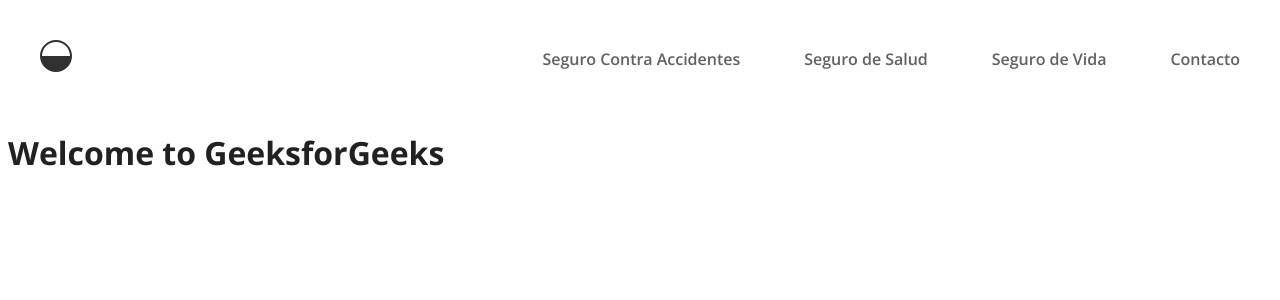
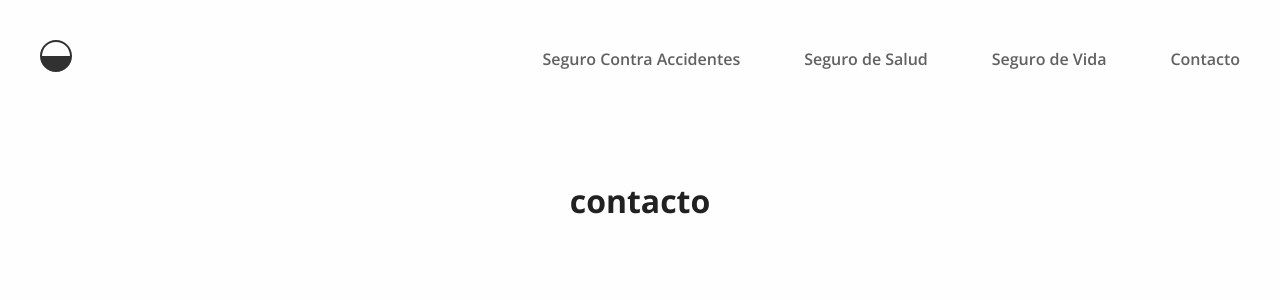
Before and after one commit to saultevez/seguros, a React (Create React App) app: page /contact in a window 1280 px wide. Shown: the top 300 px of the page. Built offline with nearby package versions, Linux system fonts and the light colour scheme; a web font is replaced by a local one.

Commit message:
little changes

```diff
--- a/public/index.html
+++ b/public/index.html
@@ -14,7 +14,7 @@
     />
     <link rel="apple-touch-icon" href="%PUBLIC_URL%/logo192.png" />
     <link rel="manifest" href="%PUBLIC_URL%/manifest.json" />
-    <title>React App</title>
+    <title>Seguros</title>
   </head>
   <body>
     <noscript>You need to enable JavaScript to run this app.</noscript>
--- a/src/pages/contact.js
+++ b/src/pages/contact.js
@@ -2,8 +2,8 @@
 
 const Contact = () => {
     return (
-        <div>
-            <h1>Welcome to GeeksforGeeks</h1>
+        <div class="container">
+            <h1>contacto</h1>
         </div>
     );
 };
```
